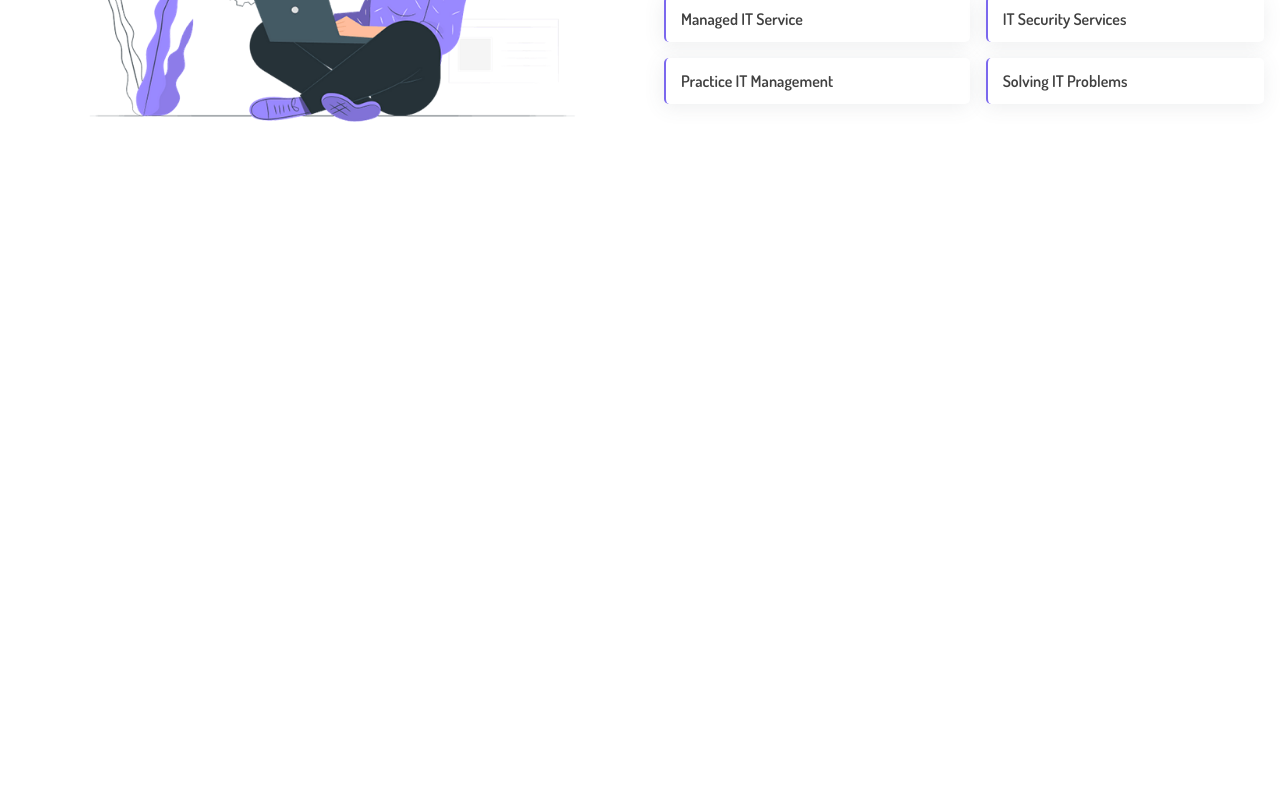
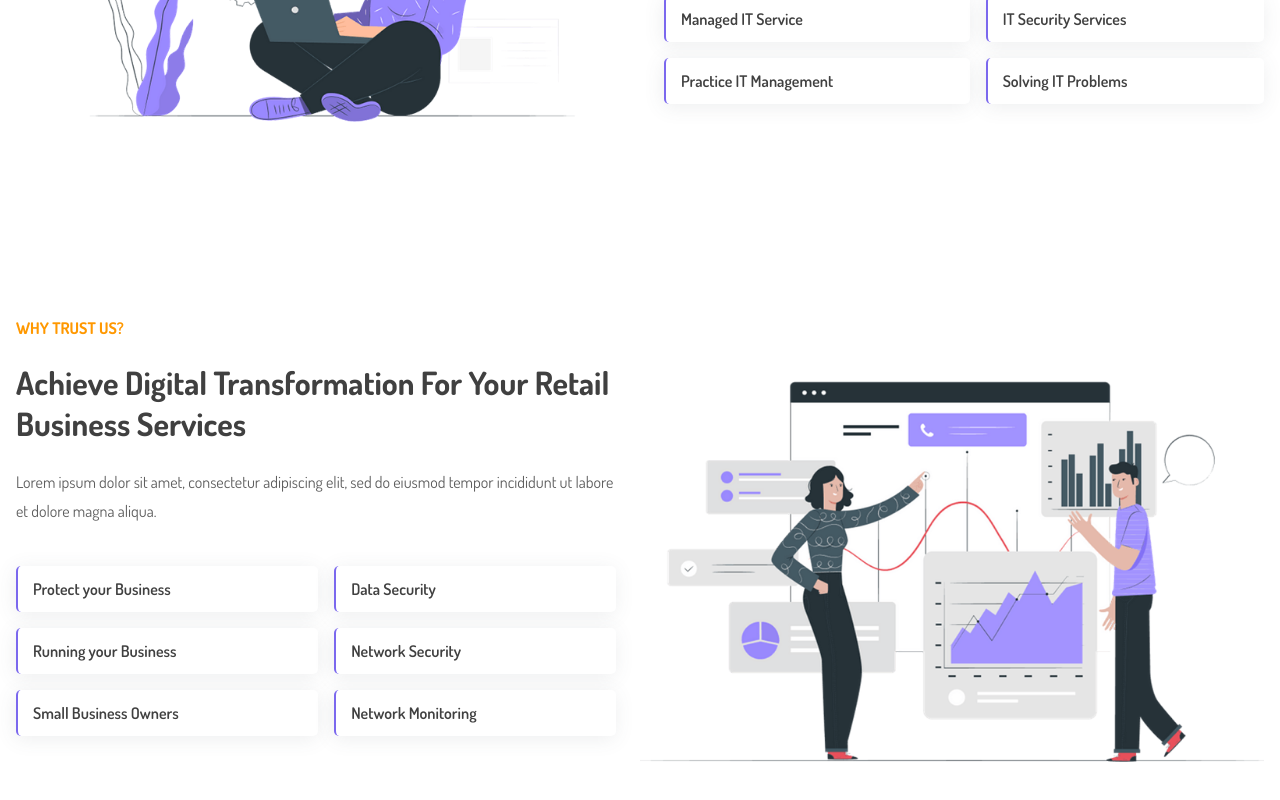
Before and after one commit to iliasabai09/sduAnalytics, a Vue app: page / in a window 1280 px wide. Shown: the part 3185-3985 px from the top of the page. Before the commit the page ends 3423 px from the top, so only its background shows below. Built offline with nearby package versions, Linux system fonts and the light colour scheme.

Commit message:
сделал страницу почему нам доверяют

```diff
--- /dev/null
+++ b/src/components/TrustUsContent.vue
@@ -0,0 +1,38 @@
+<template>
+  <div class="content">
+    <div class="_secondaryTitle">WHY TRUST US?</div>
+    <h3 class="_moduleTitle">Achieve Digital Transformation For Your Retail Business Services</h3>
+    <p class="_moduleDescription">Lorem ipsum dolor sit amet, consectetur adipiscing elit, sed do eiusmod tempor incididunt ut labore et dolore magna aliqua.</p>
+    <div class="features">
+      <UOverviewItem :text="'Protect your Business'"/>
+      <UOverviewItem :text="'Data Security'"/>
+      <UOverviewItem :text="'Running your Business'"/>
+      <UOverviewItem :text="'Network Security'"/>
+      <UOverviewItem :text="'Small Business Owners'"/>
+      <UOverviewItem :text="'Network Monitoring'"/>
+    </div>
+  </div>
+</template>
+
+<script setup lang="ts">
+import UOverviewItem from '@/ui/UOverviewItem.vue';
+
+</script>
+
+<style scoped lang="scss">
+.content {
+  display: flex;
+  flex-direction: column;
+  gap: 24px;
+}
+
+.features {
+  display: grid;
+  grid-template-columns: auto auto;
+  margin-top: 16px;
+  gap: 16px;
+  @media (max-width: 768px) {
+    grid-template-columns: auto;
+  }
+}
+</style>
--- /dev/null
+++ b/src/modules/TrustUsModule.vue
@@ -0,0 +1,34 @@
+<template>
+  <section class="_container">
+    <TrustUsContent/>
+    <UTrustUsImg/>
+  </section>
+</template>
+
+<script setup lang="ts">
+
+import TrustUsContent from '@/components/TrustUsContent.vue';
+import UTrustUsImg from '@/ui/UTrustUsImg.vue';
+</script>
+
+<style scoped lang="scss">
+section {
+  display: flex;
+  justify-content: space-between;
+  gap: 24px;
+  padding-top: 80px;
+  padding-bottom: 80px;
+  @media (max-width: 992px) {
+    flex-direction: column;
+    padding-top: 40px;
+    padding-bottom: 40px;
+  }
+
+  img {
+    width: 50%;
+    @media (max-width: 992px) {
+      width: 100%;
+    }
+  }
+}
+</style>
--- a/src/pages/homePage.vue
+++ b/src/pages/homePage.vue
@@ -4,6 +4,7 @@
     <OurServicesModule/>
     <AboutCompanyModule/>
     <OverviewModule/>
+    <TrustUsModule/>
     <!--    <CounterSectionModule/>-->
   </div>
 </template>
@@ -14,6 +15,7 @@ import OurServicesModule from '@/modules/OurServicesModule.vue';
 import HomeSectionModule from '@/modules/HomeSectionModule.vue';
 import AboutCompanyModule from '@/modules/AboutCompanyModule.vue';
 import OverviewModule from '@/modules/OverviewModule.vue';
+import TrustUsModule from '@/modules/TrustUsModule.vue';
 </script>
 
 <style scoped lang="scss">
--- /dev/null
+++ b/src/ui/UTrustUsImg.vue
@@ -0,0 +1,5 @@
+<template>
+  <img src="/public/images/trustUsImg.png" alt="trustUsImg">
+</template>
+
+<style scoped></style>
```
Also changed, not shown: public/images/trustUsImg.png (added).
